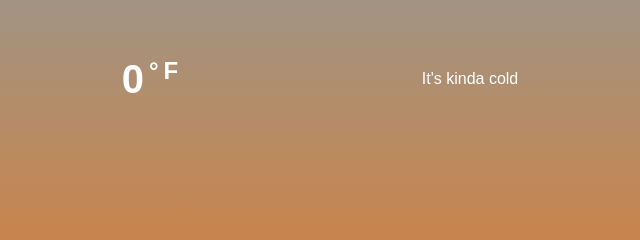
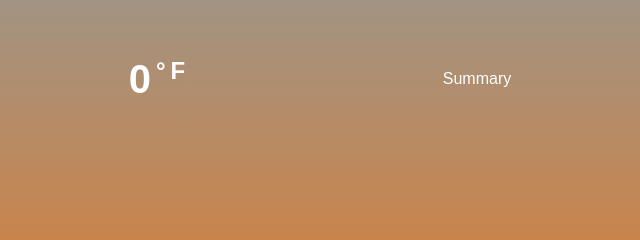
Before and after one commit to net-caster/weather-forecast, a plain HTML site: page index.html in a window 1280 px wide. Shown: the part 441-681 px from the top of the page, 320-960 px from the left. Drawn offline with Linux system fonts and the light colour scheme.

Commit message:
changed description

```diff
--- a/index.html
+++ b/index.html
@@ -22,7 +22,7 @@
             <h2 class="temperature-degree">0</h2>
             <span class="symbol">&deg;<span class="degree">F</span></span>
         </div>
-        <div class="temperature-description">It's kinda cold</div>
+        <div class="temperature-description">Summary</div>
     </div>
     <footer>
     </footer>
```
